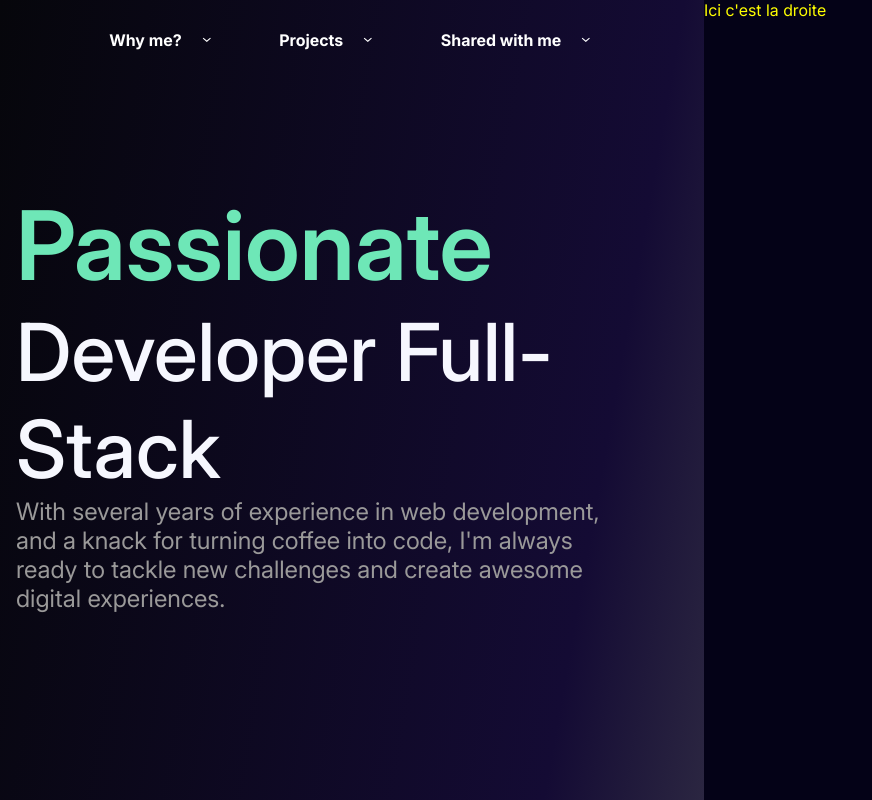
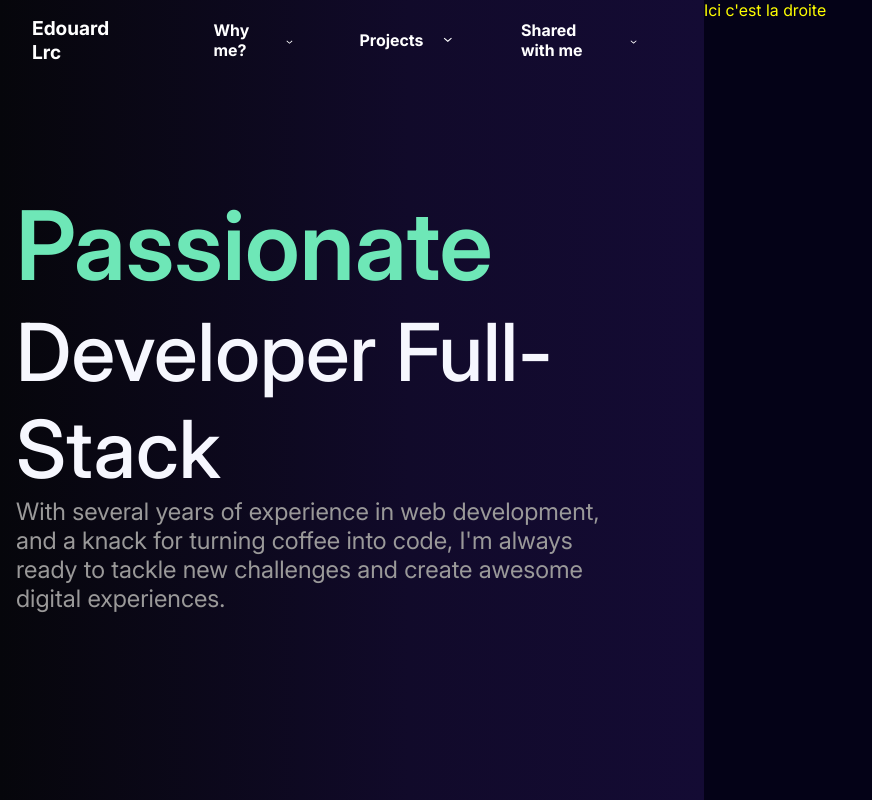
Before and after one commit to Edouard-LARROCHE/Portfolio_EL, a React (Vite) app: page / in a window 1280 px wide. Shown: the whole page, without its empty margins (0-872 px from the left). Built offline with nearby package versions, Linux system fonts and the light colour scheme.

Commit message:
component navBar & popup & other

```diff
--- a/src/components/navBar/navBar.scss
+++ b/src/components/navBar/navBar.scss
@@ -8,16 +8,22 @@
 
 	.navBar {
 		display: flex;
-		justify-content: center;
 		align-items: center;
 		width: 100%;
 		height: 100%;
 		padding: 0 2rem;
 
+		.name {
+			font-size: 1.2rem;
+			font-weight: bold;
+			color: $white;
+			margin-right: 4rem;
+		}
+
 		.containerButton {
+			position: relative;
 			cursor: pointer;
 			display: flex;
-			justify-content: center;
 			align-items: center;
 			width: auto;
 			height: 3rem;
@@ -42,6 +48,10 @@
 				margin-left: 1rem;
 				transform: rotate(180deg);
 
+				&.open {
+					transform: rotate(0deg);
+				}
+
 				g {
 					path {
 						fill: $white;
--- a/src/components/navBar/navBar.tsx
+++ b/src/components/navBar/navBar.tsx
@@ -1,30 +1,134 @@
-import React from "react"
+import React, { useState, useRef } from "react"
 
+import type { Button } from "./types"
+
+import Popup from "../popup/popup"
 import Arrow from "../../assets/icons/arrow.svg?react"
 
 import "./navBar.scss"
 
 const NavBar = () => {
+	const [isPopupOpen, setIsPopupOpen] = useState<Record<Button, boolean>>({
+		firstButton: false,
+		secondButton: false,
+		thirdButton: false,
+	})
+
+	const timeoutRefs = useRef<Record<Button, number | null>>({
+		firstButton: null,
+		secondButton: null,
+		thirdButton: null,
+	})
+
+	const handleDisplayPopup = (button: Button, isOpen: boolean) => {
+		if (timeoutRefs.current[button]) {
+			clearTimeout(timeoutRefs.current[button]!)
+		}
+
+		timeoutRefs.current[button] = setTimeout(() => {
+			setIsPopupOpen((prevState) => ({
+				...prevState,
+				[button]: isOpen,
+			}))
+		}, 300)
+	}
+
+	const handleClickClosePopup = (button: Button) => {
+		setIsPopupOpen((prevState) => ({
+			...prevState,
+			[button]: isPopupOpen[button] ? false : true,
+		}))
+	}
+
 	return (
 		<div className="containerNavBar">
 			<div className="navBar">
-				<div className="containerButton">
+				<div className="name">Edouard Lrc</div>
+				<div
+					id="firstButton"
+					className="containerButton"
+					onClick={() => handleClickClosePopup("firstButton")}
+					onMouseEnter={() => handleDisplayPopup("firstButton", true)}
+					onMouseLeave={() =>
+						handleDisplayPopup("firstButton", false)
+					}
+				>
 					<div className="text">Why me?</div>
-					<div className="icon">
+					<div
+						className={`icon ${isPopupOpen.firstButton ? "open" : ""}`}
+					>
 						<Arrow />
 					</div>
+					{isPopupOpen.firstButton && (
+						<Popup
+							text=""
+							size="large"
+							onMouseEnter={() =>
+								handleDisplayPopup("firstButton", true)
+							}
+							onMouseLeave={() =>
+								handleDisplayPopup("firstButton", false)
+							}
+						/>
+					)}
 				</div>
-				<div className="containerButton">
+				<div
+					id="secondButton"
+					className="containerButton"
+					onClick={() => handleClickClosePopup("secondButton")}
+					onMouseEnter={() =>
+						handleDisplayPopup("secondButton", true)
+					}
+					onMouseLeave={() =>
+						handleDisplayPopup("secondButton", false)
+					}
+				>
 					<div className="text">Projects</div>
-					<div className="icon">
+					<div
+						className={`icon ${isPopupOpen.secondButton ? "open" : ""}`}
+					>
 						<Arrow />
 					</div>
+					{isPopupOpen.secondButton && (
+						<Popup
+							text=""
+							size="medium"
+							onMouseEnter={() =>
+								handleDisplayPopup("firstButton", true)
+							}
+							onMouseLeave={() =>
+								handleDisplayPopup("firstButton", false)
+							}
+						/>
+					)}
 				</div>
-				<div className="containerButton">
+				<div
+					id="thirdButton"
+					className="containerButton"
+					onClick={() => handleClickClosePopup("thirdButton")}
+					onMouseEnter={() => handleDisplayPopup("thirdButton", true)}
+					onMouseLeave={() =>
+						handleDisplayPopup("thirdButton", false)
+					}
+				>
 					<div className="text">Shared with me</div>
-					<div className="icon">
+					<div
+						className={`icon ${isPopupOpen.thirdButton ? "open" : ""}`}
+					>
 						<Arrow />
 					</div>
+					{isPopupOpen.thirdButton && (
+						<Popup
+							text=""
+							size="medium"
+							onMouseEnter={() =>
+								handleDisplayPopup("firstButton", true)
+							}
+							onMouseLeave={() =>
+								handleDisplayPopup("firstButton", false)
+							}
+						/>
+					)}
 				</div>
 			</div>
 		</div>
--- /dev/null
+++ b/src/components/navBar/types.ts
@@ -0,0 +1 @@
+export type Button = "firstButton" | "secondButton" | "thirdButton"
--- /dev/null
+++ b/src/components/popup/popup.scss
@@ -0,0 +1,18 @@
+@use "../../scss/config/primitives" as *;
+
+.containerPopup {
+	position: absolute;
+	top: 3.4rem;
+	left: 0;
+	background-color: $drak-blue;
+	display: flex;
+	align-items: center;
+	justify-content: center;
+	border-radius: 0.5rem;
+	border: 0.02rem solid $grey-light;
+
+	&.large {
+		width: 80rem;
+		height: 40rem;
+	}
+}
--- /dev/null
+++ b/src/components/popup/popup.tsx
@@ -0,0 +1,19 @@
+import React from "react"
+
+import type { PopupProps } from "./types"
+
+import "./popup.scss"
+
+const Popup = ({ text, size, onMouseEnter, onMouseLeave }: PopupProps) => {
+	return (
+		<div
+			className={`containerPopup ${size}`}
+			onMouseEnter={onMouseEnter}
+			onMouseLeave={onMouseLeave}
+		>
+			<div className="text">{text}</div>
+		</div>
+	)
+}
+
+export default Popup
--- /dev/null
+++ b/src/components/popup/types.ts
@@ -0,0 +1,6 @@
+export type PopupProps = {
+	text: string
+	size: "small" | "medium" | "large"
+	onMouseEnter: () => void
+	onMouseLeave: () => void
+}
--- a/src/pages/leftSide/index.scss
+++ b/src/pages/leftSide/index.scss
@@ -7,9 +7,10 @@
 	color: yellow;
 	z-index: 1;
 	background: linear-gradient(
-		100deg,
+		90deg,
 		rgba(6, 6, 11, 1) 0%,
-		rgba(20, 11, 52, 1) 81%,
+		rgba(17, 10, 42, 1) 58%,
+		rgba(20, 11, 52, 1) 100%,
 		rgba(43, 38, 65, 1) 100%
 	);
 }
--- a/src/pages/rightSide/index.scss
+++ b/src/pages/rightSide/index.scss
@@ -7,6 +7,5 @@
 	width: 45%;
 	height: 100%;
 	color: yellow;
-	z-index: 1;
 	background-color: $bg-black;
 }
--- a/src/scss/config/_primitives.scss
+++ b/src/scss/config/_primitives.scss
@@ -14,3 +14,4 @@ $grey-snow: rgb(246 247 254);
 $red-warning: rgb(228, 48, 48);
 $indicator-warning: rgb(252, 205, 48);
 $green-custom: rgb(110, 231, 183);
+$drak-blue: rgb(17, 8, 46);
```
